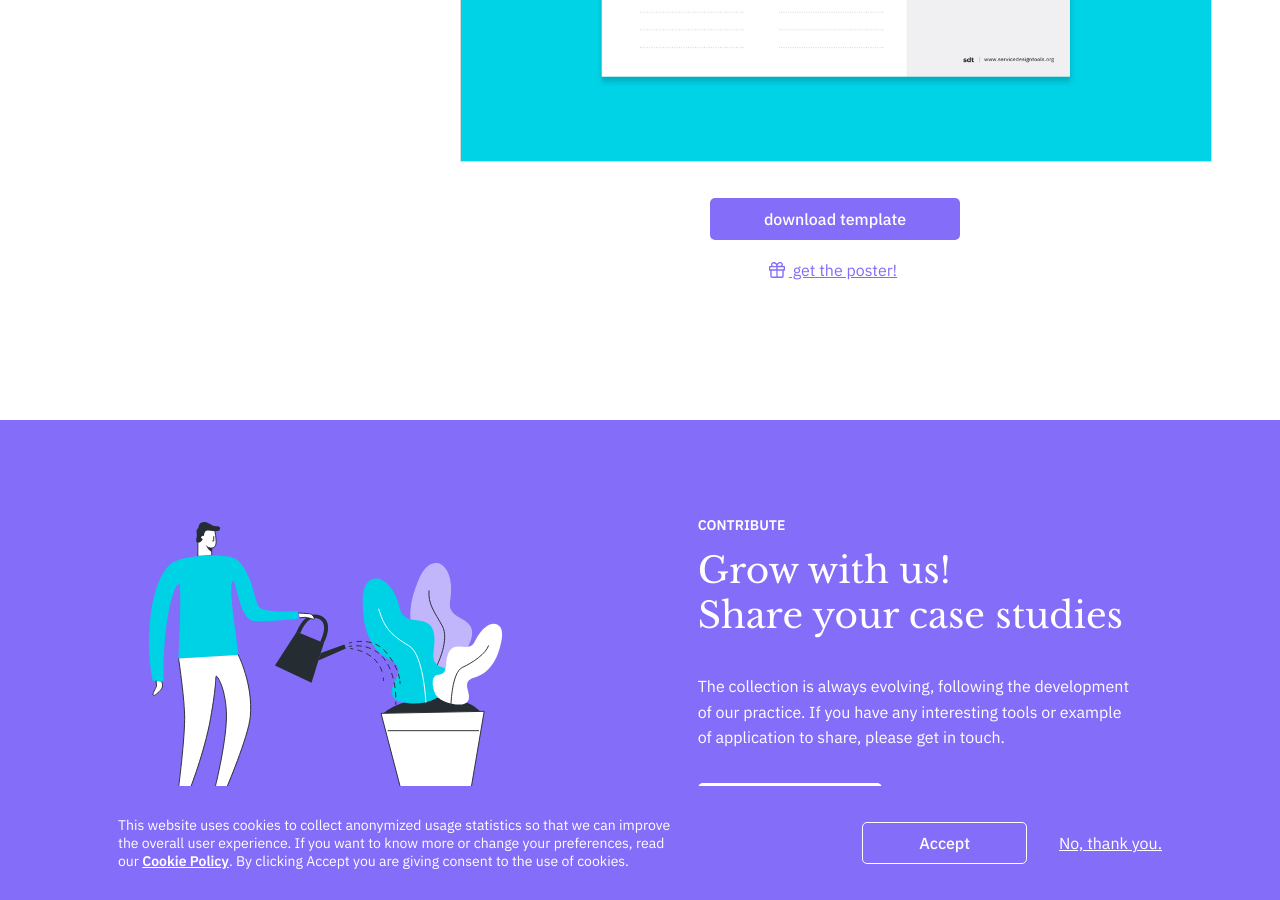
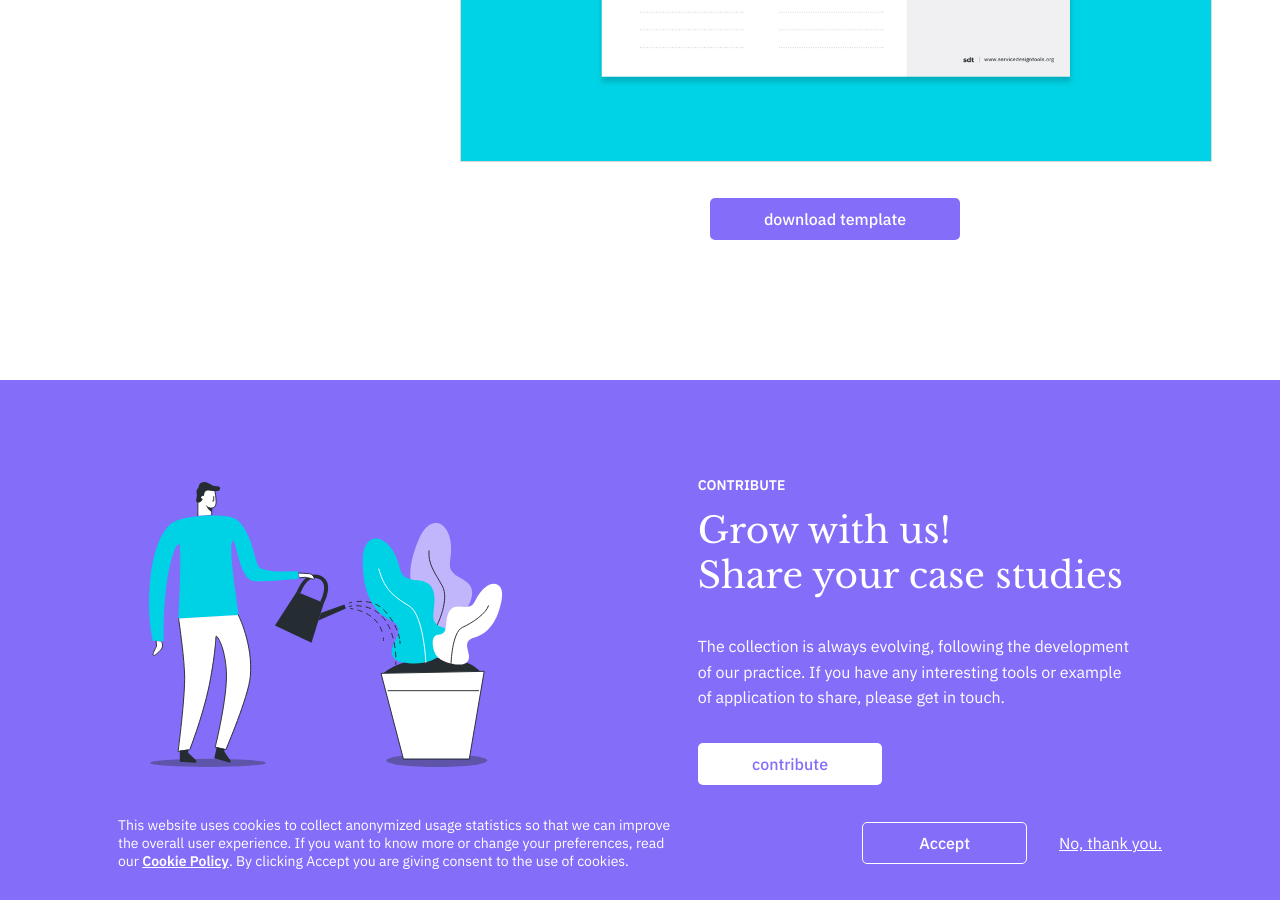
Before and after one commit to service-design-tools/sdt-website, a Jekyll site: the page built from _tools/hypothesis-generation.md, in a window 1280 px wide and 900 px high, scrolled down 1451 px. Built offline with Jekyll 4.4.1, drawn with Linux system fonts in a browser that asks for light colours.

Commit message:
various fixes before official launch

```diff
--- a/_layouts/tool.html
+++ b/_layouts/tool.html
@@ -68,7 +68,9 @@
         <img src="{{ page.template.image }}" alt="Preview image of the template for {{ page.title }}">
         <div class="download__links">
             <a href="{{ page.template.file }}" class="btn--action" download>download template</a>
+            {% if hasPoster %}
             <a href="{{ page.poster }}" class="outside--link" download>{% include svgs/present.html %} get the poster!</a>
+            {% endif %}
         </div>
         {% endif %}
         {% if referencesNumber > 0 %}
--- a/_sass/tools-index/gallery.scss
+++ b/_sass/tools-index/gallery.scss
@@ -59,7 +59,7 @@
             justify-content: flex-end;
 }
 
-.sorting h3 {
+.sorting h3:first-child {
     margin-right: 0.7rem;
 }
 
--- a/assets/js/home.js
+++ b/assets/js/home.js
@@ -82,6 +82,7 @@
             }
         }
     });
+    carousel.resize();
 
     // Credits to Chris Coyier https://css-tricks.com/snippets/jquery/done-resizing-event/
     window.onresize = function (e) {
--- a/tools.html
+++ b/tools.html
@@ -84,7 +84,7 @@
         <div class="sorting">
             <h3>Sort by:</h3>
             <ul>
-                <li id="process">Process phase</li>
+                <li id="process">Workflow</li>
                 <li id="alphabetical">Alphabetical</li>
             </ul>
         </div>
```
